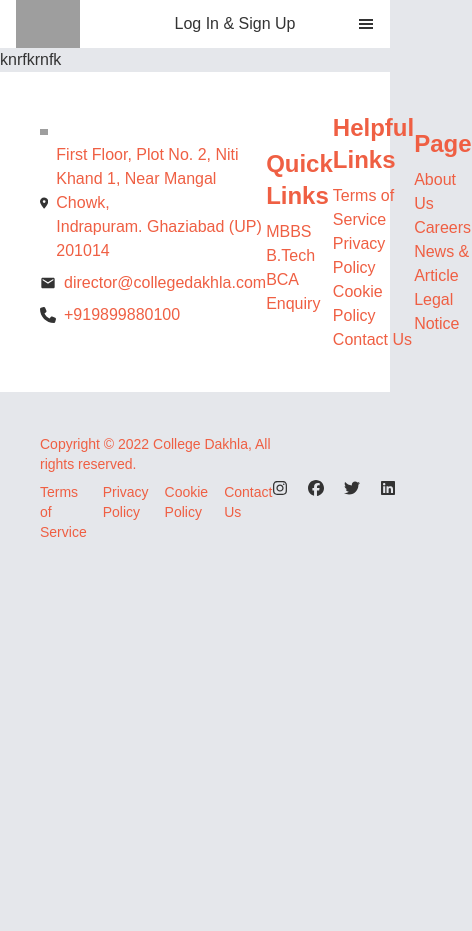
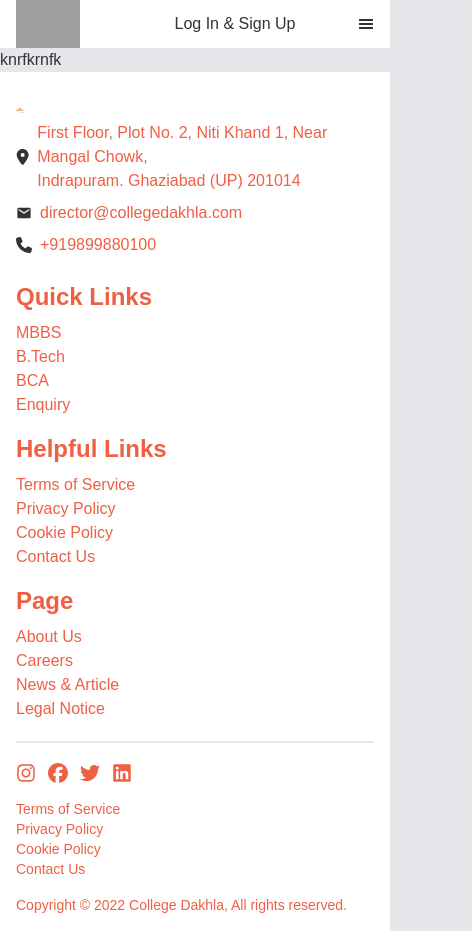
Before and after one commit to Elpixala-Technnologies/collegDakhla-frontend, a Next.js app: page / in a window 390 px wide. Shown: the whole page, 472 px wide, since content can reach past the window. Before the commit the page ends 844 px from the top, so only its background shows below. Built offline with nearby package versions, Linux system fonts and the light colour scheme; grey boxes are pictures that could not be loaded.

Commit message:
footer responsive changes

```diff
--- a/src/components/footer/footer.tsx
+++ b/src/components/footer/footer.tsx
@@ -6,13 +6,13 @@
 export default function Footer() {
 	return (
 		<>
-			<div className="bg-white relative">
-				<div className="h-80 max-w-screen-2xl max-sm:justify-between mx-10 py-5">
-					<div className="footer-top flex items-center mt-5">
-						<div className="basis-1/2">
-							<div className="logo flex-none w-2">
+			<div className="bg-white p-4">
+				<div className="h-90 max-w-screen-2xl max-sm:justify-between mx-auto">
+					<div className="footer-top flex gap-4 justify-between flex-wrap max-sm:flex-col mt-5">
+						<div className=" justify-center">
+							<div className="logo w-2">
 								<Link href="/">
-									<Image src={"/college-dakhla-logo.png"} alt="" width={64} height={64} />
+									<Image src={"/logo.png"} alt="logo" width={500} height={500} />
 								</Link>
 							</div>
 							<div className="address flex items-center my-2">
@@ -28,7 +28,7 @@
 								<span className="text-primary ml-2">+919899880100</span>
 							</div>
 						</div>
-						<div className="basis-1/4 text-primary quick-links">
+						<div className=" text-primary quick-links text-left">
 							<h1 className="text-2xl font-semibold">Quick Links</h1>
 							<ul className="mt-2">
 								<li>
@@ -45,7 +45,7 @@
 								</li>
 							</ul>
 						</div>
-						<div className="basis-1/4 text-primary helpful-links">
+						<div className=" text-primary helpful-links">
 							<h1 className="text-2xl font-semibold">Helpful Links</h1>
 							<ul className="mt-2">
 								<li>
@@ -62,7 +62,7 @@
 								</li>
 							</ul>
 						</div>
-						<div className="basis-1/4 text-primary page">
+						<div className=" text-primary page">
 							<h1 className="text-2xl font-semibold">Page</h1>
 							<ul className="mt-2">
 								<li>
@@ -80,17 +80,24 @@
 							</ul>
 						</div>
 					</div>
-					<div className="footer-middle border my-10">
-
+					<div className="footer-middle border md:my-10 my-5"></div>
+					<div className="footer-bottom flex flex-wrap justify-between text-primary md:text-sm max-md:flex-col gap-4 text-sm ">
+						<div className="social-icons flex items-center gap-3 md:gap-4 text-xl">
+							<span>
+								<Link href="/"><FaInstagram /></Link>
+							</span>
+							<span>
+								<Link href="/"><FaFacebook /></Link>
+							</span>
+							<span>
+								<Link href="/"><FaTwitter /></Link>
+							</span>
+							<span>
+								<Link href="/"><FaLinkedin /></Link>
+							</span>
 						</div>
-					<div className="footer-bottom">
-						<div className="flex items-center">
-							<div className="basis-1/2 text-primary text-sm">
-								<div>
-									<span>Copyright © 2022 College Dakhla, All rights reserved.</span>
-								</div>
-								<div className="mt-2">
-									<ul className="list-none flex space-x-4 text-sm">
+						<div className="bottom-links">
+							<ul className="list-none flex max-sm:flex-col flex-wrap gap-4 max-sm:gap-0">
 								<li>
 									<Link href="/">Terms of Service</Link>
 								</li>
@@ -105,23 +112,8 @@
 								</li>
 							</ul>
 						</div>
-							</div>
-							<div className="social basis-1/3">
-								<div className="social-icons flex items-center space-x-5 justify-end">
-									<span>
-										<Link href="/"><FaInstagram /></Link>
-									</span>
-									<span>
-										<Link href="/"><FaFacebook /></Link>
-									</span>
-									<span>
-										<Link href="/"><FaTwitter /></Link>
-									</span>
-									<span>
-										<Link href="/"><FaLinkedin /></Link>
-									</span>
-								</div>
-							</div>
+						<div className="copyright">
+							<span>Copyright © 2022 College Dakhla, All rights reserved.</span>
 						</div>
 					</div>
 				</div>
```
Also changed, not shown: public/logo.png (added). Lines whose indentation alone changed are shown as unchanged.
